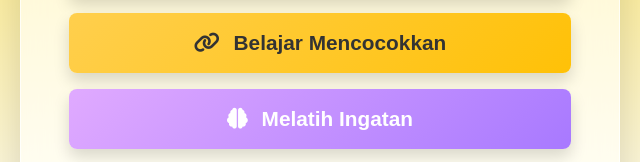
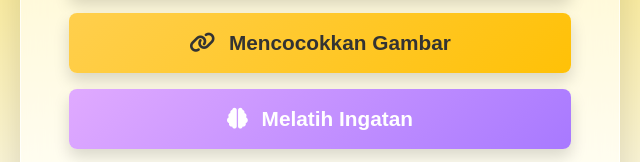
Before and after one commit to Wayanyogi666/MPI2, a plain HTML site: page index.html in a window 1280 px wide. Shown: the part 519-681 px from the top of the page, 320-960 px from the left. Drawn offline with nearby package versions, Linux system fonts and the light colour scheme; a web font is replaced by a local one.

Commit message:
Update index.html

```diff
--- a/index.html
+++ b/index.html
@@ -760,7 +760,7 @@
             <button class="btn btn-warning btn-lg main-menu-btn shadow hover-sound-btn"
                     style="background: linear-gradient(135deg, #ffcf4d 0%, #ffc107 100%); border: none; color: #333 !important;"
                      onclick="selectGameType('mencocokkan')">
-                <i class="fas fa-link me-2"></i> Belajar Mencocokkan
+                <i class="fas fa-link me-2"></i> Mencocokkan Gambar
             </button>
 
             <button class="btn btn-secondary btn-lg main-menu-btn shadow hover-sound-btn"
@@ -928,7 +928,7 @@
                  <ol class="fs-5">
                     <li>Pilih menu <strong>"Materi Lawan Kata"</strong> untuk belajar.</li>
                     <li>Pilih menu <strong>"Tujuan Pembelajaran"</strong> untuk melihat tujuan.</li>
-                    <li>Pilih menu <strong>"Belajar Mencocokkan"</strong> untuk latihan menarik garis (klik).</li>
+                    <li>Pilih menu <strong>"Mencocokkan Gambar"</strong> untuk latihan menarik garis (klik).</li>
                     <li>Pilih menu <strong>"Melatih Ingatan"</strong> untuk bermain kartu memori.</li>
                     <li>Pilih menu <strong>"Melengkapi Kalimat"</strong> untuk latihan menyusun kalimat.</li>
                     <li>Pilih menu <strong>"Game Balap Mobil"</strong> untuk bermain game balapan.</li>
@@ -945,7 +945,7 @@
 
         <div id="mencocokkanPage" class="content-page container">
              <div class="card p-4 p-md-5 shadow-lg rounded-4 menu-card mx-auto">
-                <h2 class="text-center fw-bold text-info mb-4">Belajar Mencocokkan</h2>
+                <h2 class="text-center fw-bold text-info mb-4">Mencocokkan Gambar</h2>
                 <p class="text-center fs-5 text-muted">Klik gambar di kiri, lalu klik pasangannya di kanan.</p>
 
                 <div class="matching-container">
```
